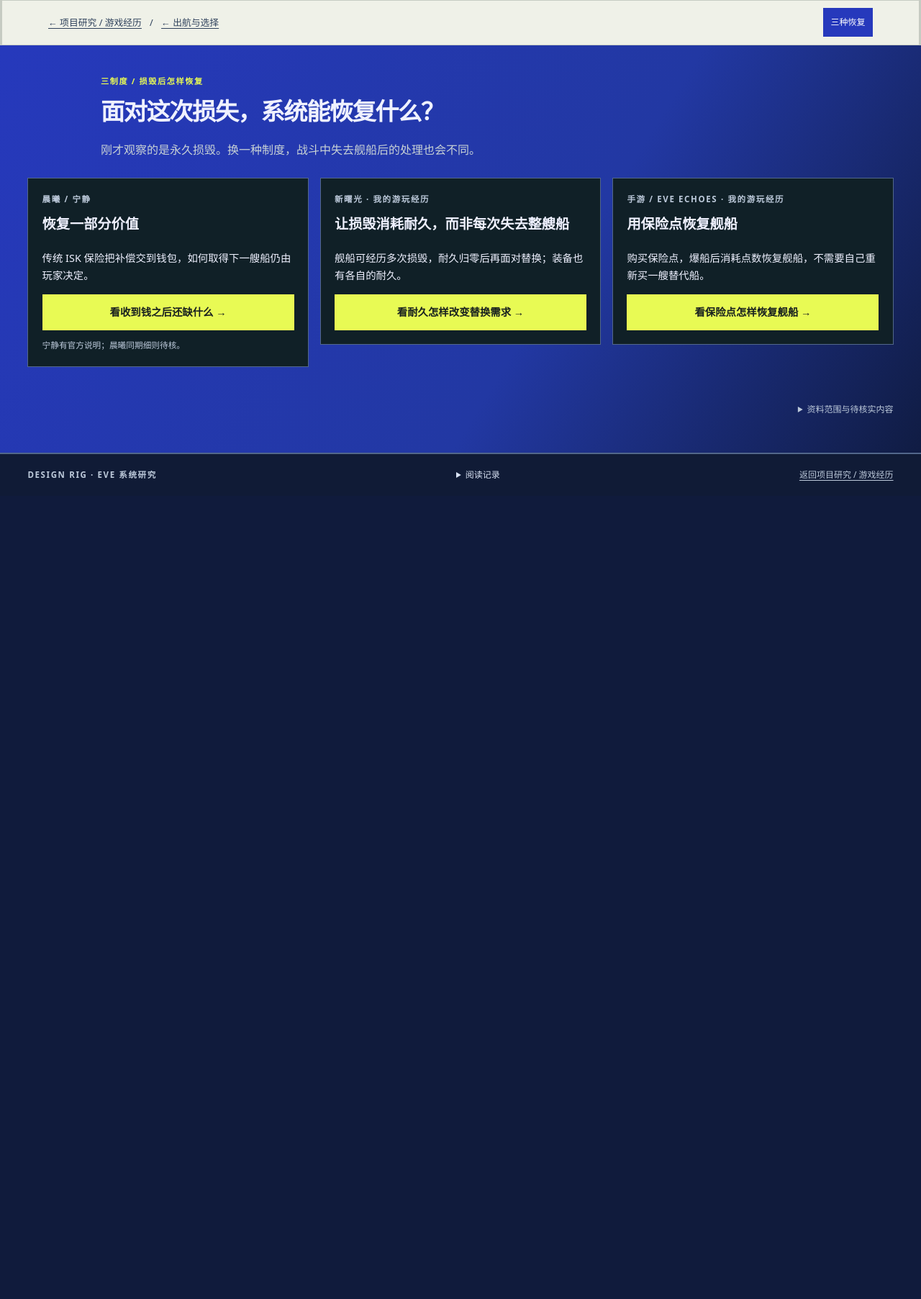
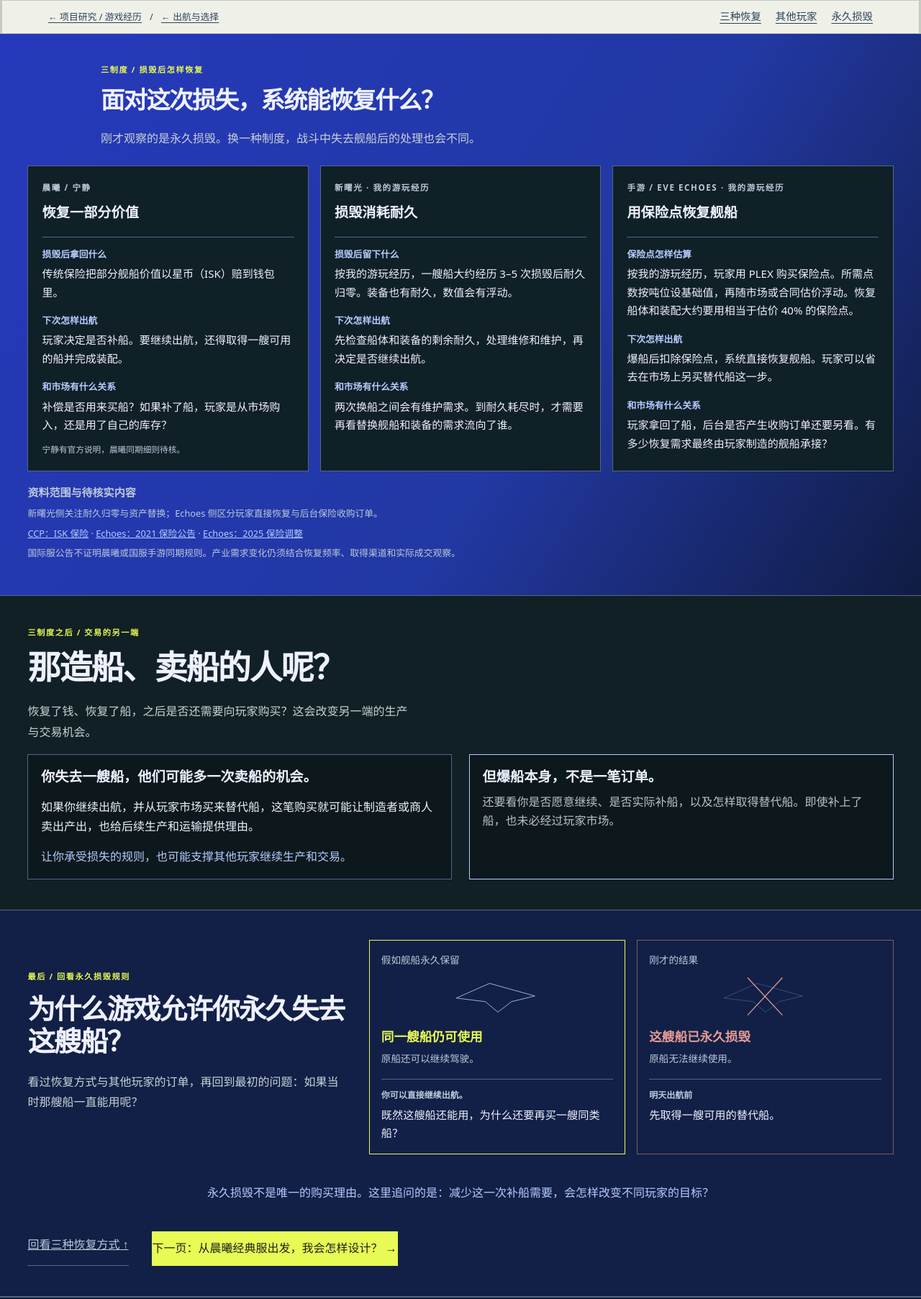
Before and after one commit to WZCFC/wzcfc.github.io, a plain HTML site: page prototypes/eve-act1-v01/recovery.html in a window 1280 px wide. Shown: the part 75-1880 px from the top of the page at 72% size. Before the commit the page ends 800 px from the top, so only its background shows below. Drawn offline with Linux system fonts and the light colour scheme.

Commit message:
Show all EVE recovery details and align resume artwork and availability

```diff
--- a/assets/atlas/research-reader.css
+++ b/assets/atlas/research-reader.css
@@ -17,3 +17,15 @@ body.research-reader {--rail:0px;--paper:#101b3c;--paper-raised:#1b294b;--cyan:#
 .research-reader :focus-visible {outline:3px solid #708cff;outline-offset:3px;}
 @media(max-width:620px){.research-reader .prototype-header{padding:.55rem 4%;}}
 @media(prefers-reduced-motion:reduce){.research-reader,.research-reader *{scroll-behavior:auto!important;}}
+
+.recovery-nav { display:flex; flex-wrap:wrap; justify-content:flex-end; gap:.5rem 1.25rem; }
+.recovery-nav a { color:#2e405b; font-size:.9rem; text-underline-offset:.25em; }
+.recovery-reader #comparison-title { font-size:clamp(1.65rem,2.6vw,2.8rem); }
+.recovery-reader .policy-cards { align-items:stretch; }
+.recovery-reader .policy-cards dl { margin:.8rem 0 0; padding-top:.8rem; border-top:1px solid var(--line); }
+.recovery-reader .policy-cards dt { color:var(--cyan); font-size:.8rem; font-weight:650; }
+.recovery-reader .policy-cards dd { margin:.25rem 0 1rem; font-size:.94rem; line-height:1.7; }
+.recovery-reader .policy-cards dd:last-child { margin-bottom:0; }
+.recovery-reader .policy-sources h3 { font-size:.94rem; }
+.recovery-reader .policy-sources p { margin:.4rem 0; }
+@media(max-width:720px) { .recovery-nav { justify-content:flex-start; } }
--- a/prototypes/eve-act1-v01/recovery.html
+++ b/prototypes/eve-act1-v01/recovery.html
@@ -1,52 +1,58 @@
 <!doctype html>
-<html lang="zh-CN" class="no-js">
+<html lang="zh-CN">
 <head>
   <meta charset="utf-8">
   <meta name="viewport" content="width=device-width, initial-scale=1">
   <meta name="color-scheme" content="dark">
   <title>EVE Case · 损毁后如何恢复｜DESIGN RIG</title>
-  <script type="module" crossorigin src="../../assets/modulepreload-polyfill-P2Xu9kJm.js"></script>
-  <script type="module" crossorigin src="../../assets/prototype-R2pyQCOu.js?edition=article"></script>
   <link rel="stylesheet" crossorigin href="../../assets/prototype-nycLwMVI.css">
 <meta name="robots" content="noindex, nofollow">
 <link rel="stylesheet" href="/assets/atlas/site.css">
-<script defer src="/assets/atlas/transit.js"></script><link rel="stylesheet" href="/assets/atlas/research-reader.css"></head>
-<body data-case-page="recovery" class="research-reader">
+<script defer src="/assets/atlas/transit.js"></script><link rel="stylesheet" href="/assets/atlas/research-reader.css?rev=static"></head>
+<body class="research-reader recovery-reader">
   <header class="mast"><div class="wrap mast-inner"><a aria-label="DESIGN RIG 总览" class="brand" href="/index.html"><i aria-hidden="true" class="logomark"></i>DESIGN RIG</a><nav aria-label="作品集栏目" class="main-nav"><a href="/index.html">总览</a><a href="/projects.html">作品</a><a aria-current="location" href="/systems.html">研究</a><a href="/field.html">我带团队的经历</a></nav><a class="cv" href="/resume.html">简历档案 <span>↗</span></a></div></header>
   <header class="prototype-header">
     <a class="skip-link" href="#case-recovery">跳到恢复制度</a>
     <div class="case-location"><a href="../../systems.html#eve">← 项目研究 / 游戏经历</a><span aria-hidden="true">/</span><a href="index.html#scene-5">← 出航与选择</a></div>
-<nav class="progress" aria-label="第一幕场景">
-      <span id="scene-position">第一幕 · 1 / 5</span>
-      <button type="button" data-go="1" aria-label="场景 1" aria-current="step">1</button>
-      <button type="button" data-go="2" aria-label="场景 2，未解锁" disabled>2</button>
-      <button type="button" data-go="3" aria-label="场景 3，未解锁" disabled>3</button>
-      <button type="button" data-go="4" aria-label="场景 4，未解锁" disabled>4</button>
-      <button type="button" data-go="5" aria-label="场景 5，未解锁" disabled>5</button>
-    </nav>
-    <div id="interface-status-panel" class="interface-status-panel" hidden>
-      <p id="interface-status-message" role="status"></p>
-      <div><button class="text-action" id="interface-preview" data-go="9" type="button" hidden>查看章节说明 →</button><button class="text-action" id="close-interface-status" type="button">关闭提示</button></div>
-    </div>
+<nav class="recovery-nav" aria-label="本页目录"><a href="#recovery-comparison">三种恢复</a><a href="#scene-4">其他玩家</a><a href="#scene-3">永久损毁</a></nav>
   </header>
 
   <main id="case-recovery">
-    <noscript><p class="script-notice">请启用 JavaScript 后继续。<a href="index.html">返回出航与选择</a></p></noscript>
-<template id="scene-template-9">
-      <section class="scene recovery-comparison" id="recovery-comparison" data-scene="9" aria-labelledby="comparison-title">
-        <div class="act-two-heading"><p class="eyebrow">三制度 / 损毁后怎样恢复</p><h2 id="comparison-title">面对这次损失，系统能恢复什么？</h2><p class="lead">刚才观察的是永久损毁。换一种制度，战斗中失去舰船后的处理也会不同。</p></div>
-        <div class="policy-cards" role="group" aria-label="比较三种恢复方向">
-          <article><p class="event-label">晨曦 / 宁静</p><h3>恢复一部分价值</h3><p>传统 ISK 保险把补偿交到钱包，如何取得下一艘船仍由玩家决定。</p><button class="primary-action" data-policy="value" type="button" aria-pressed="false">看收到钱之后还缺什么 →</button><p class="evidence-state">宁静有官方说明；晨曦同期细则待核。</p></article>
-          <article><p class="event-label">新曙光 · 我的游玩经历</p><h3>让损毁消耗耐久，而非每次失去整艘船</h3><p>舰船可经历多次损毁，耐久归零后再面对替换；装备也有各自的耐久。</p><button class="primary-action" data-policy="durability" type="button" aria-pressed="false">看耐久怎样改变替换需求 →</button></article>
-          <article><p class="event-label">手游 / EVE Echoes · 我的游玩经历</p><h3>用保险点恢复舰船</h3><p>购买保险点，爆船后消耗点数恢复舰船，不需要自己重新买一艘替代船。</p><button class="primary-action" data-policy="recovery" type="button" aria-pressed="false">看保险点怎样恢复舰船 →</button></article>
+      <section class="scene recovery-comparison" id="recovery-comparison" aria-labelledby="comparison-title">
+        <div class="act-two-heading"><p class="eyebrow">三制度 / 损毁后怎样恢复</p><h1 id="comparison-title">面对这次损失，系统能恢复什么？</h1><p class="lead">刚才观察的是永久损毁。换一种制度，战斗中失去舰船后的处理也会不同。</p></div>
+        <div class="policy-cards">
+          <article>
+            <p class="event-label">晨曦 / 宁静</p>
+            <h3>恢复一部分价值</h3>
+            <dl>
+              <dt>损毁后拿回什么</dt><dd>传统保险把部分舰船价值以星币（ISK）赔到钱包里。</dd>
+              <dt>下次怎样出航</dt><dd>玩家决定是否补船。要继续出航，还得取得一艘可用的船并完成装配。</dd>
+              <dt>和市场有什么关系</dt><dd>补偿是否用来买船？如果补了船，玩家是从市场购入，还是用了自己的库存？</dd>
+            </dl>
+            <p class="evidence-state">宁静有官方说明，晨曦同期细则待核。</p>
+          </article>
+          <article>
+            <p class="event-label">新曙光 · 我的游玩经历</p>
+            <h3>损毁消耗耐久</h3>
+            <dl>
+              <dt>损毁后留下什么</dt><dd>按我的游玩经历，一艘船大约经历 3–5 次损毁后耐久归零。装备也有耐久，数值会有浮动。</dd>
+              <dt>下次怎样出航</dt><dd>先检查船体和装备的剩余耐久，处理维修和维护，再决定是否继续出航。</dd>
+              <dt>和市场有什么关系</dt><dd>两次换船之间会有维护需求。到耐久耗尽时，才需要再看替换舰船和装备的需求流向了谁。</dd>
+            </dl>
+          </article>
+          <article>
+            <p class="event-label">手游 / EVE Echoes · 我的游玩经历</p>
+            <h3>用保险点恢复舰船</h3>
+            <dl>
+              <dt>保险点怎样估算</dt><dd>按我的游玩经历，玩家用 PLEX 购买保险点。所需点数按吨位设基础值，再随市场或合同估价浮动。恢复船体和装配大约要用相当于估价 40% 的保险点。</dd>
+              <dt>下次怎样出航</dt><dd>爆船后扣除保险点，系统直接恢复舰船。玩家可以省去在市场上另买替代船这一步。</dd>
+              <dt>和市场有什么关系</dt><dd>玩家拿回了船，后台是否产生收购订单还要另看。有多少恢复需求最终由玩家制造的舰船承接？</dd>
+            </dl>
+          </article>
         </div>
-        <div class="policy-result" id="policy-result" hidden tabindex="-1"><h3 id="policy-result-title"></h3><dl><div><dt>恢复对象</dt><dd id="policy-restores"></dd></div><div><dt>之后仍要做什么</dt><dd id="policy-next"></dd></div><div><dt>转向其他玩家时要追问</dt><dd id="policy-demand"></dd></div></dl></div>
-        <div class="scene-footer"><button class="primary-action" data-next="4" type="button" hidden>这些恢复方式，会怎样影响造船、卖船的人？ ↓</button></div>
-        <details class="policy-sources"><summary>资料范围与待核实内容</summary><p>新曙光侧关注耐久归零与资产替换；Echoes 侧区分玩家直接恢复与后台保险收购订单。</p><p><a href="https://support.eveonline.com/hc/en-us/articles/212726885-Insurance" target="_blank" rel="noopener noreferrer">CCP：ISK 保险</a> · <a href="https://www.eveechoes.com/updata/20210201/33524_930082.html" target="_blank" rel="noopener noreferrer">Echoes：2021 保险公告</a> · <a href="https://www.eveechoes.com/m/updata/20250507/33524_1232717.html" target="_blank" rel="noopener noreferrer">Echoes：2025 保险调整</a></p><p>国际服公告不证明晨曦或国服手游同期规则。产业需求变化仍须结合恢复频率、取得渠道和实际成交观察。</p></details>
+        <aside class="policy-sources" aria-label="资料范围与待核实内容"><h3>资料范围与待核实内容</h3><p>新曙光侧关注耐久归零与资产替换；Echoes 侧区分玩家直接恢复与后台保险收购订单。</p><p><a href="https://support.eveonline.com/hc/en-us/articles/212726885-Insurance" target="_blank" rel="noopener noreferrer">CCP：ISK 保险</a> · <a href="https://www.eveechoes.com/updata/20210201/33524_930082.html" target="_blank" rel="noopener noreferrer">Echoes：2021 保险公告</a> · <a href="https://www.eveechoes.com/m/updata/20250507/33524_1232717.html" target="_blank" rel="noopener noreferrer">Echoes：2025 保险调整</a></p><p>国际服公告不证明晨曦或国服手游同期规则。产业需求变化仍须结合恢复频率、取得渠道和实际成交观察。</p></aside>
       </section>
-    </template>
-<template id="scene-template-4">
-    <section class="scene scene-reveal" id="scene-4" data-scene="4" aria-labelledby="scene-4-title">
+    <section class="scene scene-reveal" id="scene-4" aria-labelledby="scene-4-title">
       <div class="narrow-copy reveal-intro">
         <p class="eyebrow">三制度之后 / 交易的另一端</p>
         <h2 id="scene-4-title">那造船、卖船的人呢？</h2>
@@ -54,7 +60,7 @@
 
       </div>
 
-      <div class="reveal-panel" id="reveal-panel" hidden>
+      <div class="reveal-panel" id="reveal-panel">
         <div class="reveal-block" id="system-reveal" tabindex="-1">
           <span class="block-marker" aria-hidden="true">↳</span>
           <div>
@@ -71,21 +77,18 @@
           </div>
         </div>
       </div>
-      <div class="scene-footer"><button class="primary-action" id="reflection-continue" type="button">接着看：为什么允许永久损毁？ ↓</button></div>
     </section>
-    </template>
 
 
 
-<template id="scene-template-3">
-    <section class="scene scene-question" id="scene-3" data-scene="3" aria-labelledby="scene-3-title">
+    <section class="scene scene-question" id="scene-3" aria-labelledby="scene-3-title">
       <div class="narrow-copy">
         <p class="eyebrow">最后 / 回看永久损毁规则</p>
         <h2 id="scene-3-title">为什么游戏允许你永久失去这艘船？</h2>
         <p class="lead">看过恢复方式与其他玩家的订单，再回到最初的问题：如果当时那艘船一直能用呢？</p>
       </div>
 
-      <div class="counterfactual" data-counterfactual-state="unselected">
+      <div class="counterfactual">
 
         <div class="ship-comparison">
           <div class="comparison-lost">
@@ -95,7 +98,7 @@
             <p>原船无法继续使用。</p>
             <p class="next-flight"><strong>明天出航前</strong>先取得一艘可用的替代船。</p>
           </div>
-          <div class="comparison-kept"><p class="ship-context">假如舰船永久保留</p><h3>原船还在，你会怎么做？</h3><button type="button" class="primary-action" data-counterfactual="keep" aria-controls="purchase-thought">继续驾驶原船 →</button><div id="purchase-thought" hidden>
+          <div class="comparison-kept"><p class="ship-context">假如舰船永久保留</p><div id="purchase-thought">
 
             <svg viewBox="0 0 360 180" aria-hidden="true"><path class="comparison-hull" d="M43 98 154 49l151 42-78 19-45 35-42-35Z"/></svg>
             <h3>同一艘船仍可使用</h3>
@@ -104,15 +107,12 @@
           </div></div>
         </div>
       </div>
-      <p class="reflection-end" id="reflection-end" hidden>永久损毁不是唯一的购买理由。这里追问的是：减少这一次补船需要，会怎样改变不同玩家的目标？</p><div class="scene-footer"><button class="text-action" data-go="9" type="button">回看三种恢复方式 ↑</button><a class="primary-action design-next" href="design.html">下一页：从晨曦经典服出发，我会怎样设计？ →</a></div>
+      <p class="reflection-end" id="reflection-end">永久损毁不是唯一的购买理由。这里追问的是：减少这一次补船需要，会怎样改变不同玩家的目标？</p><div class="scene-footer"><a class="text-action" href="#recovery-comparison">回看三种恢复方式 ↑</a><a class="primary-action design-next" href="design.html">下一页：从晨曦经典服出发，我会怎样设计？ →</a></div>
     </section>
-    </template>
   </main>
   <footer class="reading-footer">
     <p class="prototype-label">DESIGN RIG · EVE 系统研究</p>
-    <details class="reading-settings"><summary>阅读记录</summary><p id="storage-status">正在载入阅读记录。</p><button class="text-action" id="reset-progress" type="button">重新开始首次阅读</button></details>
     <a href="../../systems.html#eve">返回项目研究 / 游戏经历</a>
   </footer>
-  <p class="visually-hidden" id="reading-status" role="status" aria-live="polite"></p>
 <div class="rig-pending" role="status" aria-live="polite" hidden></div></body>
 </html>
```
Also changed, not shown: assets/atlas/resume-preview.css (+18 -10 lines), resume.html (+8 -8 lines), assets/resume/20261124-page-1.webp, 1 other file.
